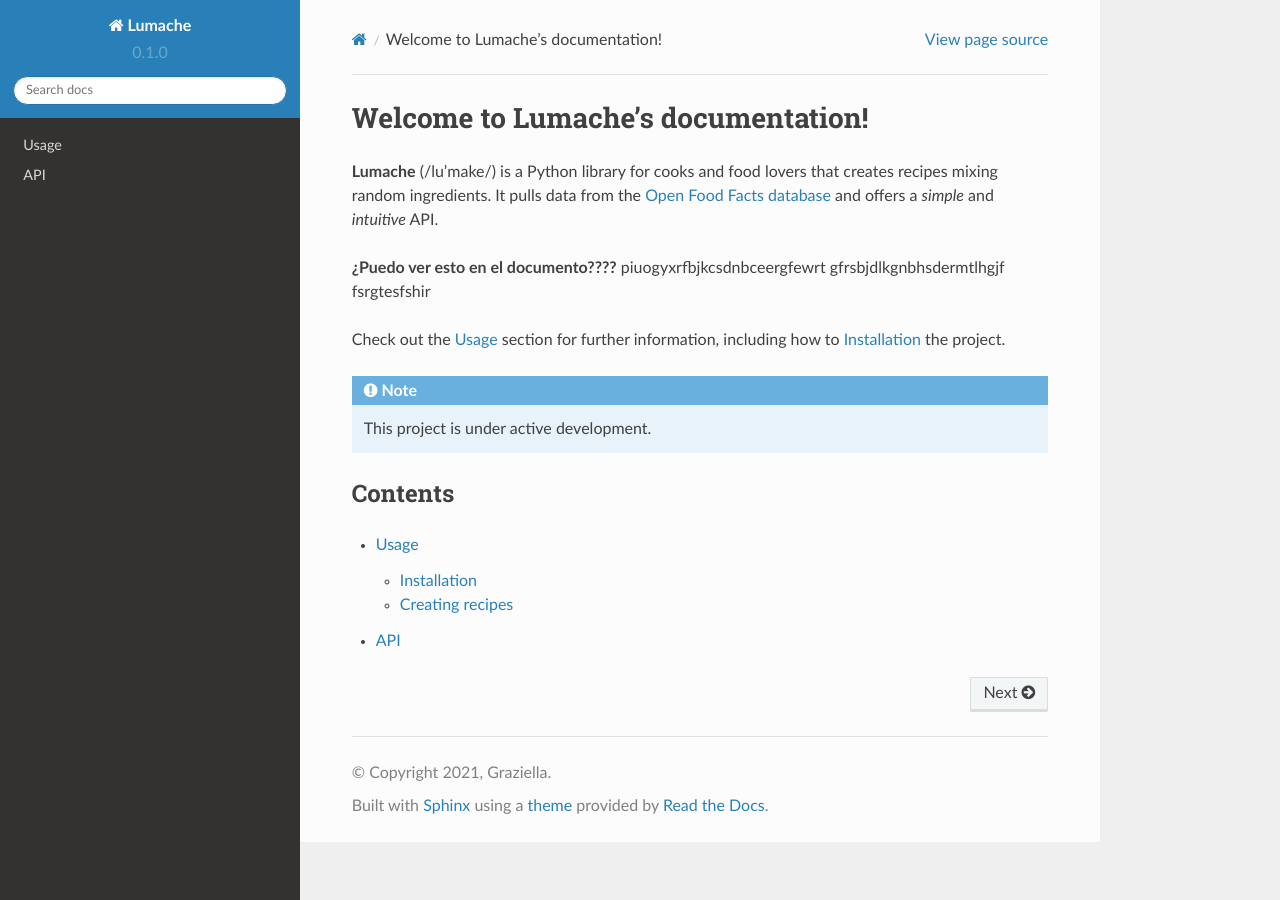
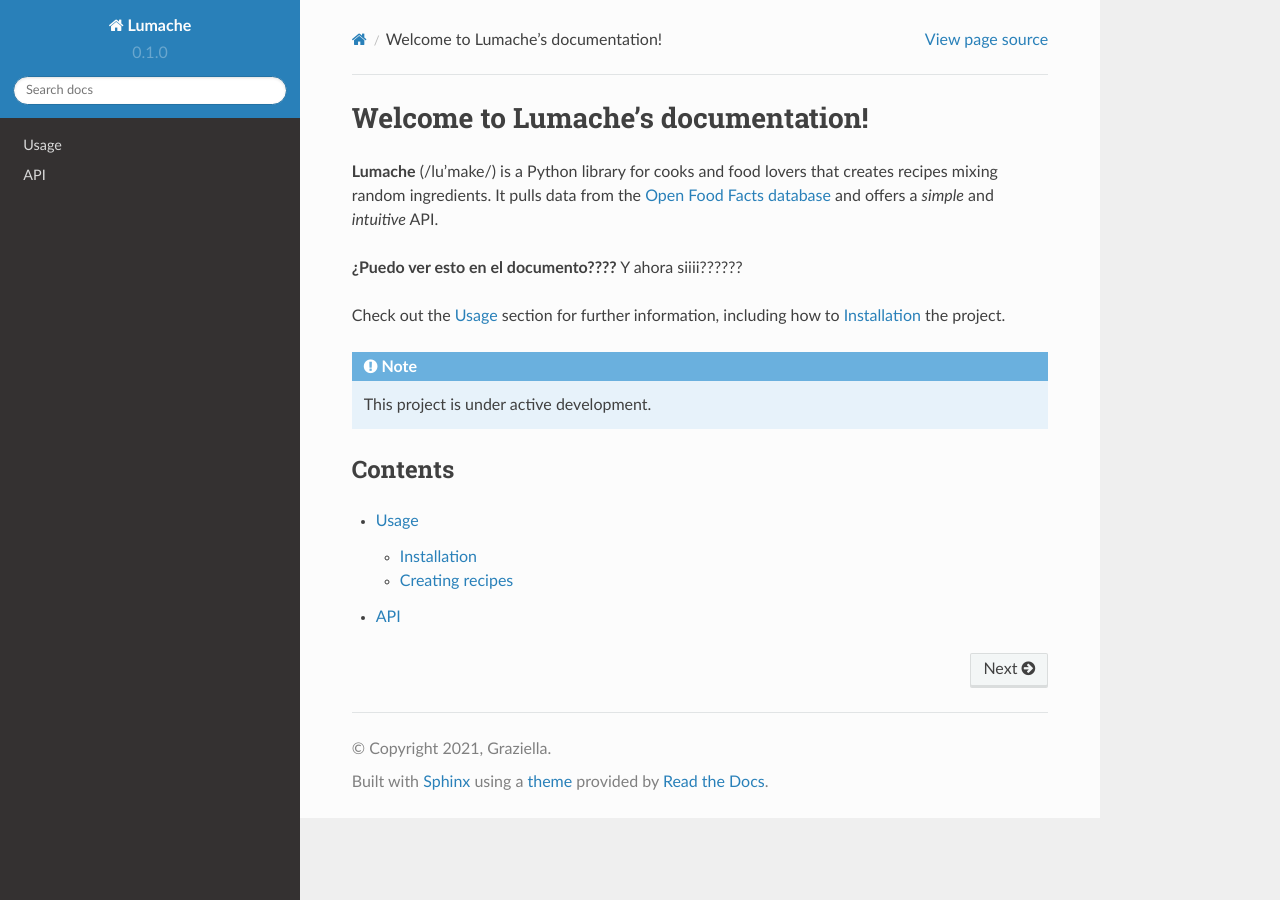
Before and after one commit to LauMi7777/Mi-intento-455, a Sphinx documentation site: the page built from docs/source/index.rst, in a window 1280 px wide. Built offline with Sphinx 7.4.7 and the Read the Docs theme 2.0.0, drawn with Linux system fonts in a browser that asks for light colours.

Commit message:
Update index.rst

```diff
--- a/docs/source/index.rst
+++ b/docs/source/index.rst
@@ -7,9 +7,7 @@ It pulls data from the `Open Food Facts database <https://world.openfoodfacts.or
 and offers a *simple* and *intuitive* API.
 
 **¿Puedo ver esto en el documento????**
-piuogyxrfbjkcsdnbceergfewrt
-gfrsbjdlkgnbhsdermtlhgjf
-fsrgtesfshir
+Y ahora siiii??????
 
 Check out the :doc:`usage` section for further information, including
 how to :ref:`installation` the project.
```
